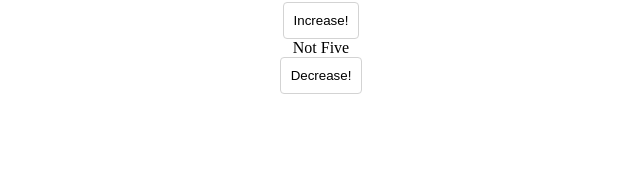
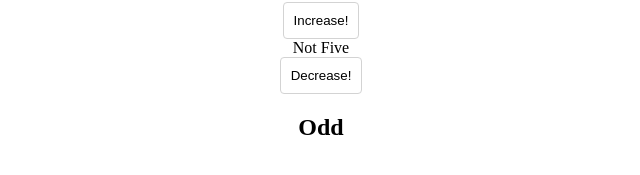
Before and after one commit to Sys390/trial, a React (Create React App) app: page / in a window 1280 px wide. Shown: the part 125-300 px from the top of the page, without its empty margins (319-959 px from the left). Built offline with nearby package versions, Linux system fonts and the light colour scheme; the HTML template or start-up script is replaced by a standard one.

Commit message:
added functionality to check for odd even by calling a function defined outside and calling it within JSX

```diff
--- a/src/App.js
+++ b/src/App.js
@@ -28,6 +28,17 @@ class App extends React.Component{
     return comp1
   }
 
+
+  checkeven=()=>{
+  let comp
+  	if(this.state.count%2===0){
+  		comp =<div>Even</div>
+  	}else{
+  		comp = <h2>Odd</h2>
+  	}
+  	return comp
+  }
+
   render(){
 
     //const comp1 = this.trialMethod();
@@ -40,6 +51,7 @@ class App extends React.Component{
           <button onClick={this.increase}>Increase!</button>
           <view>{(this.state.count === 5)?this.trialMethod():comp2}</view>
           <button onClick={this.decrease}>Decrease!</button>
+          <div>{this.checkeven()}</div>
         </div>
     )
   }
```
